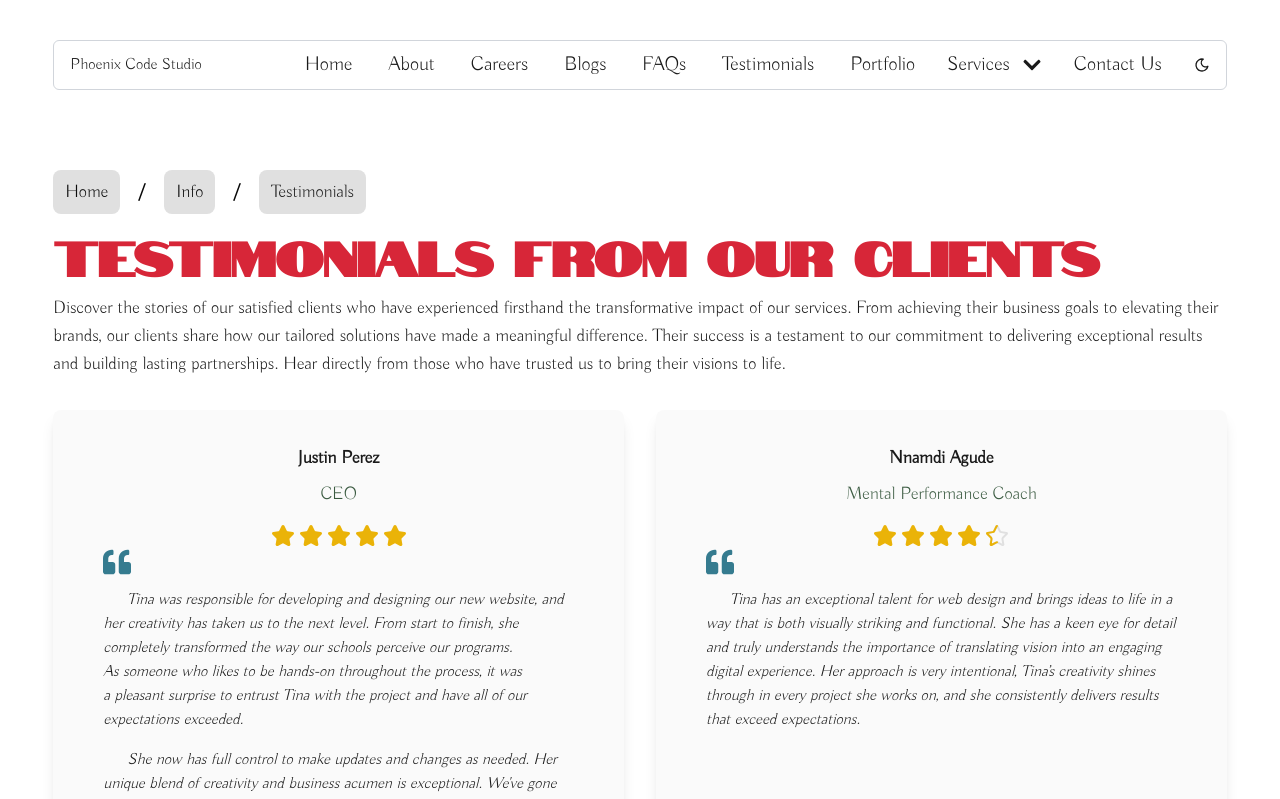
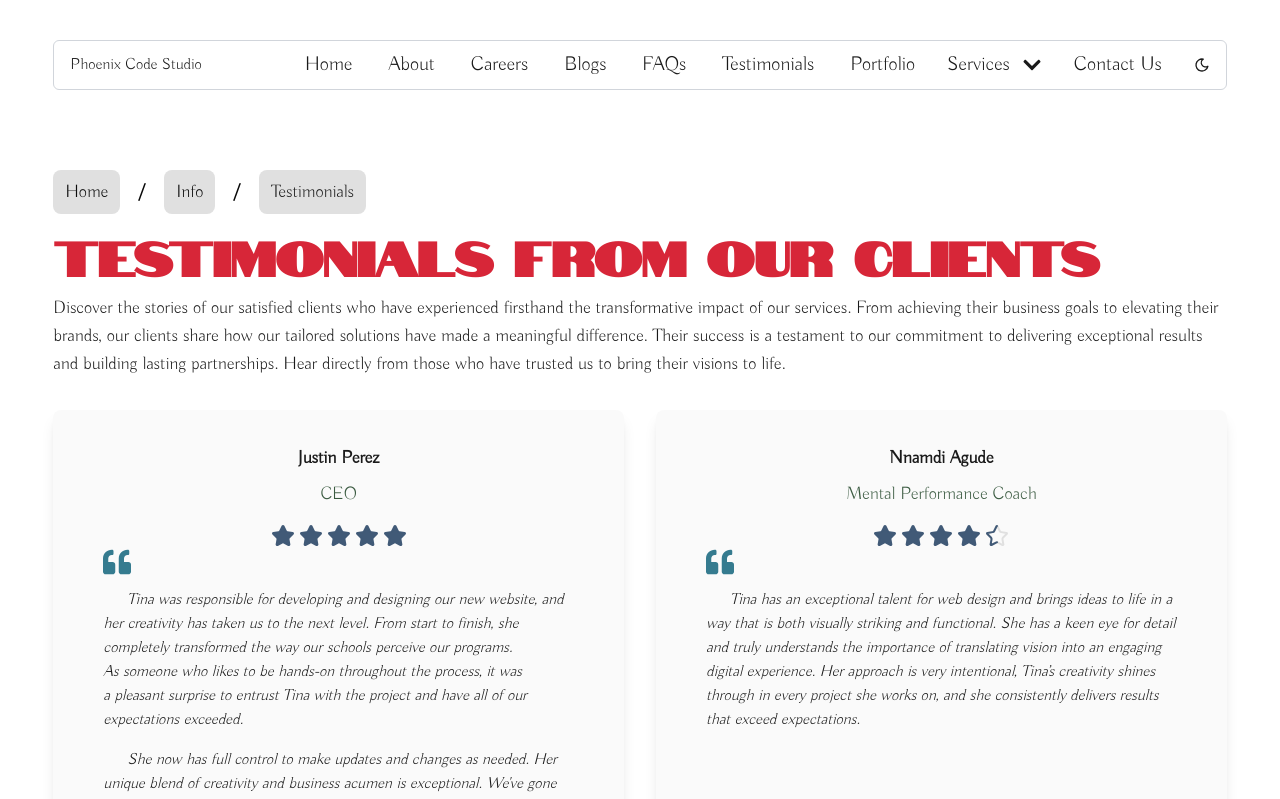
Before and after one commit to tmchuynh/phoenix-code-studio, a Next.js app: page /info/testimonials in a window 1280 px wide. Shown: the top 799 px of the page. Built offline with nearby package versions, Linux system fonts and the light colour scheme.

Commit message:
update star colors

```diff
--- a/src/components/Ratings.tsx
+++ b/src/components/Ratings.tsx
@@ -14,14 +14,14 @@ const StarRating: React.FC<StarRatingProps> = ({ rating, maxStars = 5 }) => {
           return (
             <Star
               key={index}
-              className="w-6 h-6 text-yellow-500 fill-yellow-500 stroke-yellow-500"
+              className="w-6 h-6 text-accent-5 fill-accent-5 stroke-accent-5"
             />
           );
         } else if (rating >= starValue - 0.5) {
           return (
             <div key={index} className="relative w-6 h-6">
               <Star className="absolute w-6 h-6 text-muted stroke-muted" />
-              <StarHalf className="absolute w-6 h-6 text-yellow-500" />
+              <StarHalf className="absolute w-6 h-6 text-accent-5" />
             </div>
           );
         } else {
```
